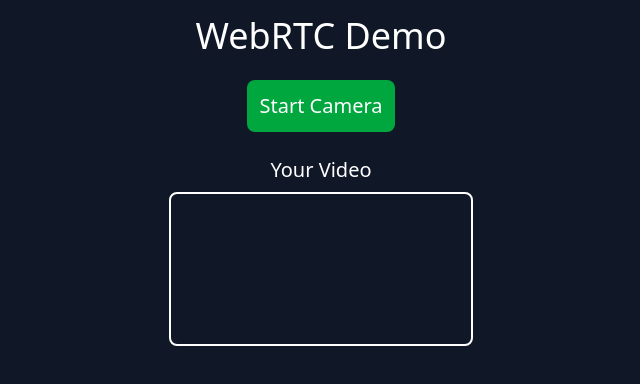
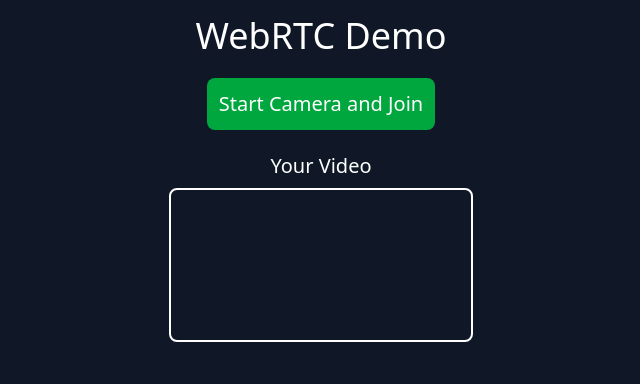
Before and after one commit to Shreyansh-32/webRtc-frontend-demo, a React (Vite) app: page / in a window 1280 px wide. Shown: the top 384 px of the page, without its empty margins (319-959 px from the left). Built offline with nearby package versions, Linux system fonts and the light colour scheme; no server answers.

Commit message:
Made some changes

```diff
--- a/src/App.tsx
+++ b/src/App.tsx
@@ -25,7 +25,8 @@ async function createAnswer(socket: WebSocket, peerConnection: RTCPeerConnection
       type: "answer",
       sdp: answer.sdp
     }));
-  } catch (error) {
+  } catch (error)
+  {
     console.error("Failed to create answer:", error);
   }
 }
@@ -43,8 +44,6 @@ function App() {
   const remoteVideoRef = useRef<HTMLVideoElement | null>(null);
   const [isCallActive, setIsCallActive] = useState(false);
   const [isSetup, setIsSetup] = useState(false);
-
-  // FIX: Create a ref to hold an array for queued ICE candidates.
   const iceCandidateQueue = useRef<RTCIceCandidateInit[]>([]);
 
   useEffect(() => {
@@ -71,24 +70,27 @@ function App() {
       const message = JSON.parse(event.data);
       console.log("Received message: ", message.type);
 
-      if (message.type === "offer") {
+      // FIX: New message type from server to start the call automatically.
+      if (message.type === 'initiate-call') {
+          console.log("Server instructed to initiate call.");
+          createOffer(socket, peerConnection.current);
+      } else if (message.type === "offer") {
         await createAnswer(socket, peerConnection.current, message.sdp);
 
-        // FIX: After setting remote description in createAnswer, process any queued candidates.
+        // Process any queued candidates after handling the offer.
         iceCandidateQueue.current.forEach(candidate => {
             peerConnection.current.addIceCandidate(new RTCIceCandidate(candidate));
         });
-        iceCandidateQueue.current = []; // Clear the queue
+        iceCandidateQueue.current = [];
       } else if (message.type === "answer") {
         await peerConnection.current.setRemoteDescription(new RTCSessionDescription({ type: 'answer', sdp: message.sdp }));
 
-        // FIX: After setting remote description, process any queued candidates.
+        // Process any queued candidates after handling the answer.
         iceCandidateQueue.current.forEach(candidate => {
             peerConnection.current.addIceCandidate(new RTCIceCandidate(candidate));
         });
-        iceCandidateQueue.current = []; // Clear the queue
+        iceCandidateQueue.current = [];
       } else if (message.type === "candidate") {
-        // FIX: Check if the remote description is set. If not, queue the candidate.
         if (peerConnection.current.remoteDescription) {
             try {
                 await peerConnection.current.addIceCandidate(new RTCIceCandidate(message.candidate));
@@ -96,7 +98,7 @@ function App() {
                 console.error("Error adding received ice candidate", error);
             }
         } else {
-            console.log("Remote description not set. Queuing ICE candidate.");
+            // If remote description isn't set, queue the candidate.
             iceCandidateQueue.current.push(message.candidate);
         }
       }
@@ -114,28 +116,25 @@ function App() {
         peerConnection.current.addTrack(track, stream);
       });
       setIsSetup(true);
+
+      // FIX: Once setup is complete, tell the server we are ready.
       if (socket) {
-        // NOTE: The server logic you have is fine, but this client-side fix is the key.
-        // For simplicity, I'm keeping the manual "Call" button logic here.
+        socket.send(JSON.stringify({ type: 'ready' }));
       }
     } catch (error) {
       console.error("Error accessing media devices.", error);
-    }
-  };
-
-  const handleCall = () => {
-    if (socket) {
-      console.log("Creating offer...");
-      createOffer(socket, peerConnection.current);
+      alert("Could not access camera and microphone. Please check permissions.");
     }
   };
 
   return (
     <div className="w-full min-h-screen bg-gray-900 text-white flex flex-col items-center gap-6 p-4">
       <h2 className="text-4xl">WebRTC Demo</h2>
-      <div className="flex gap-4">
-        {!isSetup && <button onClick={handleStart} className="bg-green-600 p-3 rounded-lg text-xl">Start Camera</button>}
-        {isSetup && <button onClick={handleCall} className="bg-blue-600 p-3 rounded-lg text-xl">Call</button>}
+      <div className="flex gap-4 h-12 items-center">
+        {/* FIX: The UI now only has one button to start and join. */}
+        {!isSetup && <button onClick={handleStart} className="bg-green-600 p-3 rounded-lg text-xl">Start Camera and Join</button>}
+        {/* FIX: A waiting message is shown after joining. */}
+        {isSetup && <p className="text-lg text-green-400">Waiting for another user to join...</p>}
       </div>
       <div className="flex flex-wrap justify-center gap-4 w-full">
         <div className="flex flex-col items-center">
```
